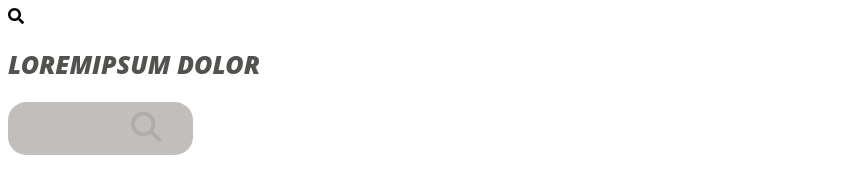
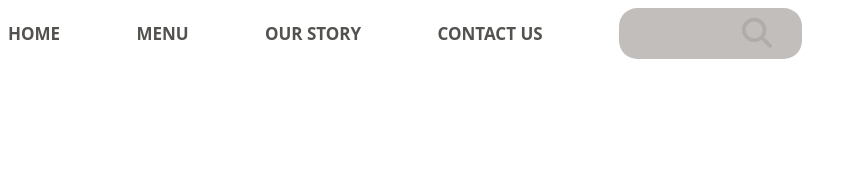
Before and after one commit to one92tb/hiking_PSD, a Gatsby site: page / in a window 1280 px wide. Shown: the whole page, without its empty margins (0-857 px from the left). Built offline with nearby package versions, Linux system fonts and the light colour scheme; Gatsby itself is replaced by a stand-in of ours.

Commit message:
add nav as molecule

```diff
--- a/src/components/atoms/Input/style.css
+++ b/src/components/atoms/Input/style.css
@@ -13,7 +13,7 @@
     opacity: 0.47;
     border-radius: 18.3px;
     font-size: 30px;
-    padding-left: 30px;
+    padding: 0 0 0 30px;
 }
 
 .input--large{
--- /dev/null
+++ b/src/components/molecules/Nav/index.js
@@ -0,0 +1,62 @@
+import React from 'react';
+import classnames from 'classnames';
+import PropTypes from 'prop-types';
+import './style.css';
+import Link from '../../atoms/Link/index';
+import Input, { InputSize, InputColor } from '../../atoms/Input/index';
+
+export const NavLinks = {
+  INTRO: ['home', 'menu', 'our story', 'contact us'],
+  ABOUT: ['History', 'Our Team', 'Brand Guidelines', 'Terms& Condition', 'Privacy Policy'],
+  SERVICES: ['How to Order', 'Our Product', 'Order Status', 'Promo', 'Payment Method'],
+  Other: ['Contact Us', 'Help', 'Privacy'],
+};
+
+export const NavPosition = {
+  HORIZONTAL: 'horizontal',
+  VERTICAL: 'vertical',
+};
+
+const Nav = (props) => {
+  const {
+    links,
+    linkSize,
+    linkTheme,
+    position,
+    className,
+  } = props;
+
+  const classProps = classnames(
+    'nav',
+    position,
+    className,
+  );
+
+  return (
+    <nav className={classProps}>
+      {links.map((link) => (
+        <Link key={link} size={linkSize} theme={linkTheme}>{link}</Link>
+      ))}
+      {NavLinks.INTRO.length === links.length
+        && <Input size={InputSize.SMALL} color={InputColor.DARK} />}
+    </nav>
+  );
+};
+
+Nav.defaultProps = {
+  links: ['home', 'menu', 'our story', 'contact us'],
+  linkSize: 'link--uppercase',
+  linkTheme: 'link--dark',
+  position: 'horizontal',
+  className: '',
+};
+
+Nav.propTypes = {
+  links: PropTypes.array,
+  linkSize: PropTypes.string,
+  linkTheme: PropTypes.string,
+  position: PropTypes.string,
+  className: PropTypes.string,
+};
+
+export default Nav;
--- /dev/null
+++ b/src/components/molecules/Nav/style.css
@@ -0,0 +1,14 @@
+/* size */
+.nav{
+    display: flex;
+}
+.horizontal{
+    width: 794px;
+    justify-content: space-between;
+    align-items: center;
+}
+
+.vertical{
+   flex-direction: column;
+   width: 205px;
+}
--- a/src/pages/index.js
+++ b/src/pages/index.js
@@ -1,16 +1,15 @@
 import * as React from 'react';
-import { FontAwesomeIcon } from '@fortawesome/react-fontawesome';
-import {
-  faSearch,
-} from '@fortawesome/free-solid-svg-icons';
-import Subtitle, { SubtitleSize, SubtitleColor } from '../components/atoms/Subtitle/index';
-import Input, { InputSize, InputColor } from '../components/atoms/Input/index';
+import Nav, { NavLinks, NavPosition } from '../components/molecules/Nav/index';
+import { LinkSize, LinkTheme } from '../components/atoms/Link/index';
 
 const IndexPage = () => (
   <div>
-    <FontAwesomeIcon icon={faSearch} className="size" />
-    <Subtitle size={SubtitleSize.INTRO} color={SubtitleColor.DARK_1}>loremipsum dolor</Subtitle>
-    <Input size={InputSize.SMALL} color={InputColor.DARK} />
+    <Nav
+      links={NavLinks.INTRO}
+      linkSize={LinkSize.UPPERCASE}
+      linkTheme={LinkTheme.DARK}
+      position={NavPosition.HORIZONTAL}
+    />
   </div>
 );
 
```
Also changed, not shown: 1 other file.
